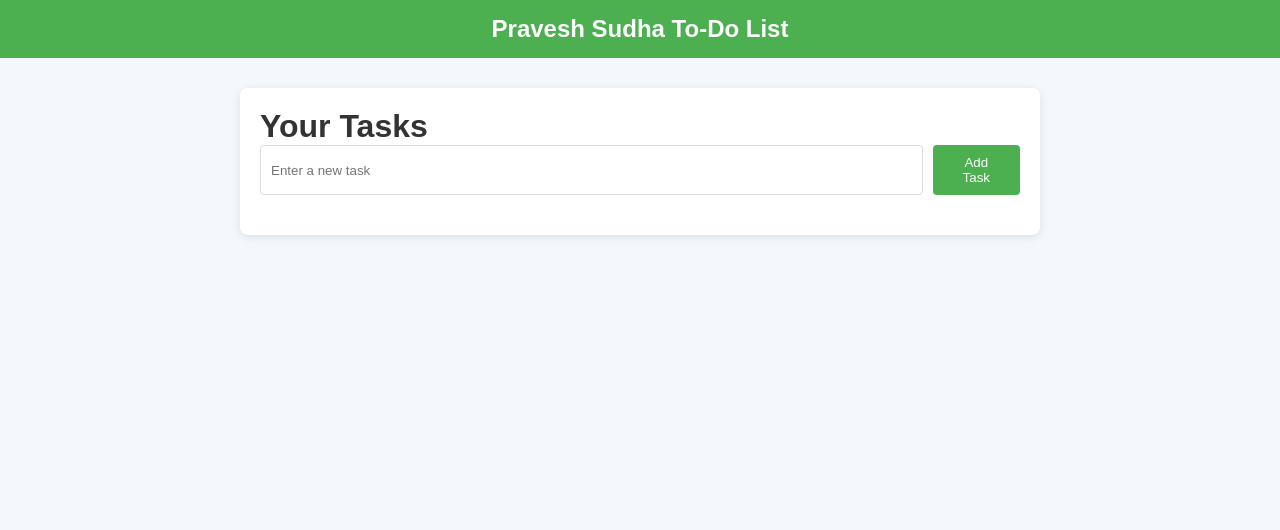
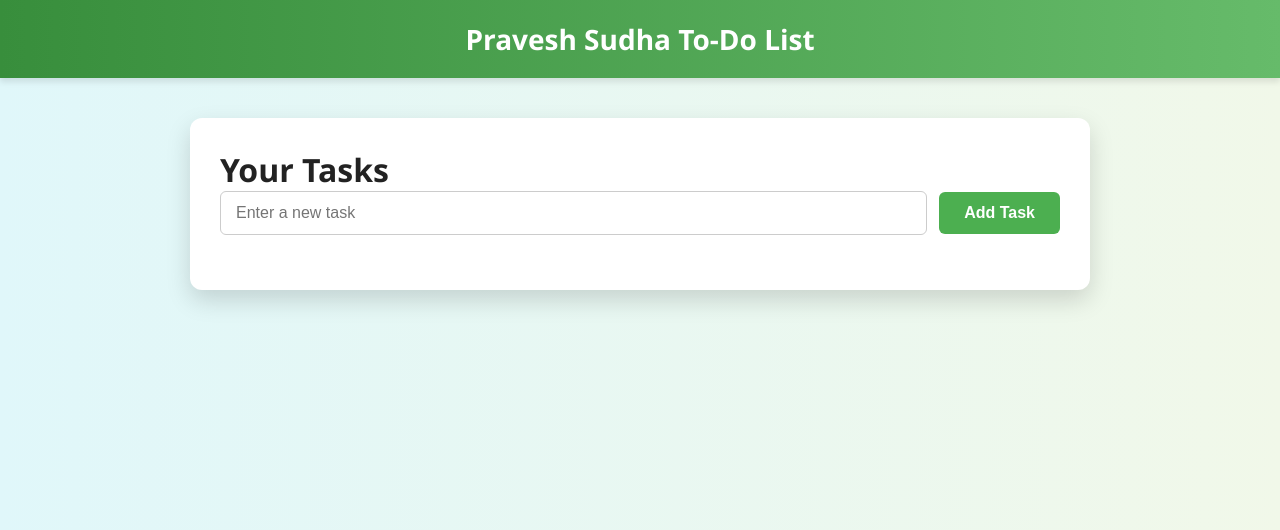
Before and after one commit to chinmaye5/Python-projects, a Flask app: page / in a window 1280 px wide. Shown: the top 530 px of the page. Run offline with Flask 3, Linux system fonts and the light colour scheme; data that the repository does not hold is empty.

Commit message:
Update style.css

```diff
--- a/flask-todo-app/static/style.css
+++ b/flask-todo-app/static/style.css
@@ -4,58 +4,72 @@
   padding: 0;
   box-sizing: border-box;
 }
+
 body {
-    font-family: Arial, sans-serif;
-    background-color: #f4f7fc;
-    color: #333;
+  font-family: 'Segoe UI', Tahoma, Geneva, Verdana, sans-serif;
+  background: linear-gradient(to right, #e0f7fa, #f1f8e9);
+  color: #222;
 }
 
 /* Navbar Styling */
 .navbar {
-    background-color: #4CAF50;
+  background: linear-gradient(to right, #388e3c, #66bb6a);
   color: white;
-    padding: 15px;
+  padding: 20px;
   text-align: center;
-    font-size: 24px;
-    font-weight: bold;
+  font-size: 28px;
+  font-weight: 600;
+  box-shadow: 0 4px 6px rgba(0, 0, 0, 0.1);
 }
 
 /* Container for the main content */
 .container {
-    max-width: 800px;
-    margin: 30px auto;
-    padding: 20px;
-    background-color: white;
-    box-shadow: 0 2px 10px rgba(0, 0, 0, 0.1);
-    border-radius: 8px;
+  max-width: 900px;
+  margin: 40px auto;
+  padding: 30px;
+  background-color: #ffffff;
+  border-radius: 12px;
+  box-shadow: 0 10px 25px rgba(0, 0, 0, 0.15);
 }
 
 /* Task form styling */
 .add-task-form {
   display: flex;
-    margin-bottom: 20px;
-    gap: 10px;
+  margin-bottom: 25px;
+  gap: 12px;
   justify-content: space-between;
+  align-items: center;
 }
 
 .add-task-form input[type="text"] {
-    width: 100%;
-    padding: 10px;
-    border: 1px solid #ddd;
-    border-radius: 4px;
+  flex: 1;
+  padding: 12px 15px;
+  border: 1px solid #ccc;
+  border-radius: 6px;
+  font-size: 16px;
+  transition: border-color 0.3s ease;
+}
+
+.add-task-form input[type="text"]:focus {
+  outline: none;
+  border-color: #4CAF50;
+  box-shadow: 0 0 5px rgba(76, 175, 80, 0.3);
 }
 
 .add-task-form button {
-    padding: 10px 20px;
+  padding: 12px 25px;
   border: none;
   background-color: #4CAF50;
   color: white;
-    border-radius: 4px;
+  font-weight: bold;
+  font-size: 16px;
+  border-radius: 6px;
   cursor: pointer;
+  transition: background-color 0.3s ease;
 }
 
 .add-task-form button:hover {
-    background-color: #45a049;
+  background-color: #388e3c;
 }
 
 /* Task List Styling */
```
Also changed, not shown: other parts of flask-todo-app/static/style.css (+8 -53 lines). Lines whose indentation alone changed are shown as unchanged.
